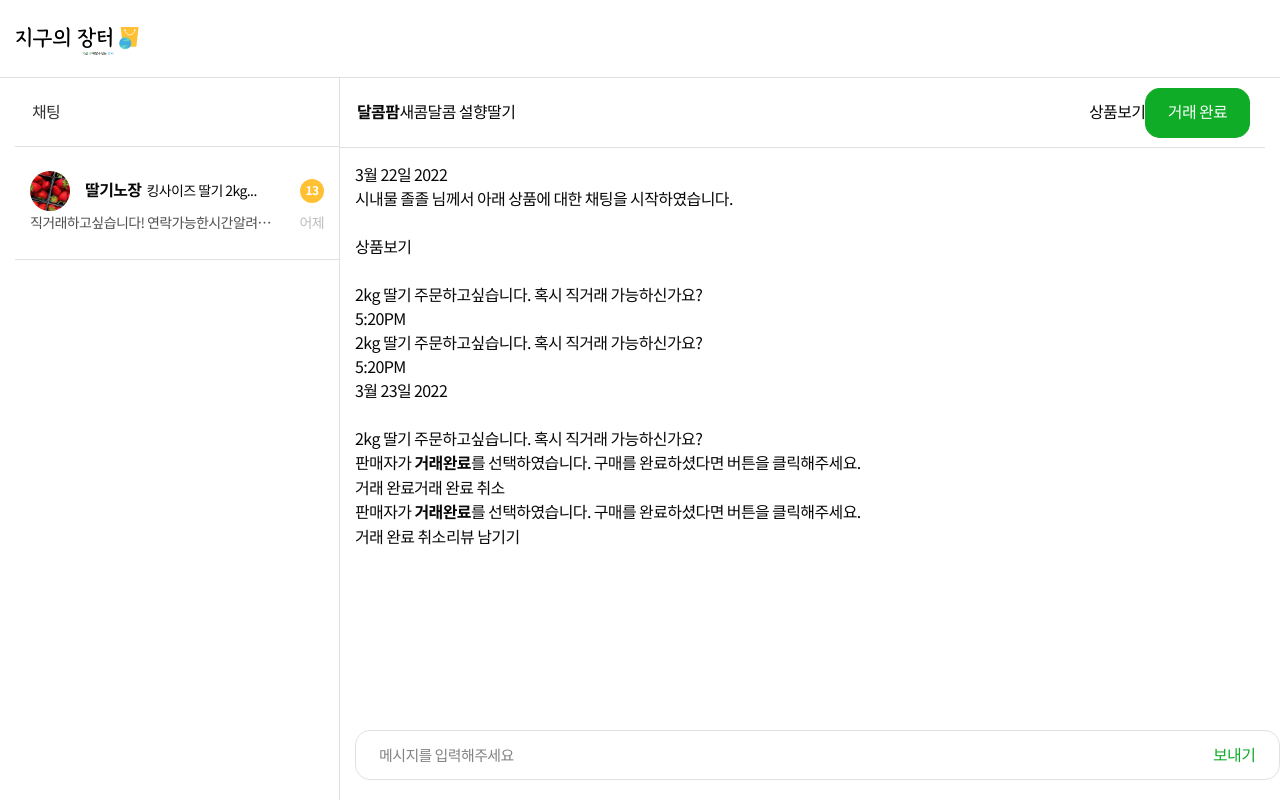
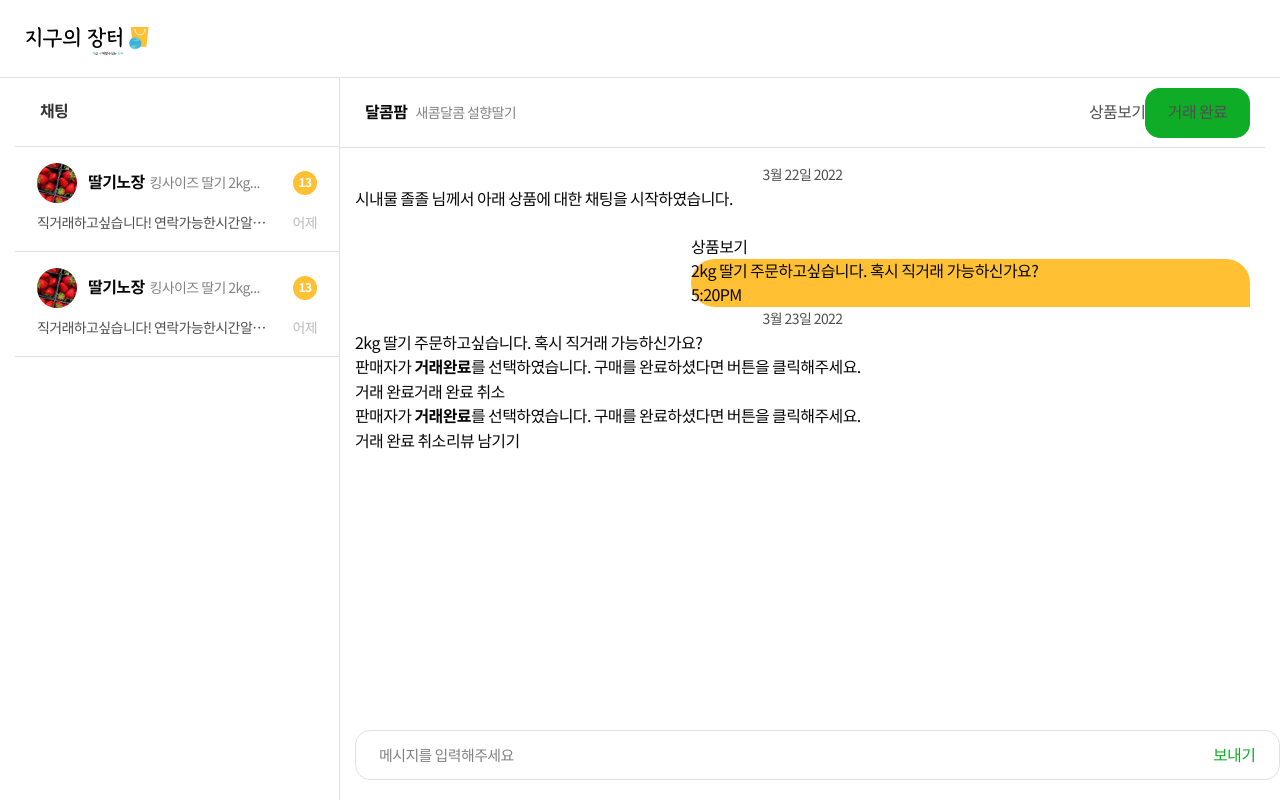
Before and after one commit to entekk1111/earthMarket, a Vue app in the folder frontend/: page /chat in a window 1280 px wide. Built offline with nearby package versions, Linux system fonts and the light colour scheme.

Commit message:
[스타일]  채팅페이지 퍼블리싱 중

```diff
--- a/frontend/src/assets/scss/_contents.scss
+++ b/frontend/src/assets/scss/_contents.scss
@@ -95,20 +95,21 @@
 //chat-wrap
 .chat-wrap {@include clear(); height: calc(100vh - 78px);
     > * {float: left;}
-    .tit-group {border-bottom: 1px solid $light02; position: relative;padding: 22px 17px;
+    .tit-group {border-bottom: 1px solid $light02; position: relative;padding: 22px 25px;font-weight: 900;
         .btn-group {position: absolute; right: 0; top: 0;}
     }
     .section-left, .section-right {height: 100%;}
     .section-left {width: 325px; border-right: 1px solid $light02;
-        > ul {
+        > ul {height: calc(100vh - 147px); overflow-y: auto; -ms-overflow-style: none;  scrollbar-width: none;
+            &::-webkit-scrollbar {display: none;}
             > li {border-bottom: 1px solid $light02;
-                a {padding: 24px 15px;display: block;
-                    .profile-group {display: flex;align-items: center; position: relative;
-                        .profile-img {position: relative; margin-right: 15px;  width: 40px; height: 40px; border-radius: 100%; overflow: hidden;
+                a {padding: 16px 22px;display: block;
+                    .profile-group {display: flex;align-items: center; position: relative; margin-bottom: 8px;
+                        .profile-img {position: relative; margin-right: 11px;  width: 40px; height: 40px; border-radius: 100%; overflow: hidden;
                             img {@include img();}
                         }
                         strong {font-weight: 900; color: $dark01;margin-right: 5px;}
-                        span {font-size: 14px; @include ellipsis();width: 130px;}
+                        span {font-size: 14px; @include ellipsis();width: 130px; color: $dark04;}
                         em { position: absolute; right: 0; font-size: 12px; color: $white; text-align: center;  width: 24px; height: 24px; background: $accent02; font-weight: 900; border-radius: 600px;}
                     }
                     .txt-group { display: flex;
@@ -122,10 +123,26 @@
     }
     .section-right {width: calc(100% - 325px);
         .tit-group {
-            .btn-group {position: absolute; right: 15px; top: 50%; margin-top: -25px;}
+            .chat-info {
+                span {color: $dark04;font-size: 14px; margin-left: 8px;}
+            }
+            .btn-group {position: absolute; right: 15px; top: 50%; margin-top: -25px;
+                a {color: $dark03;}
+
+            }
         }
         .chat-body {padding: 15px;
-            .chat-cont {  height: calc(100vh - 260px); overflow-y: auto; @include hideScrollbar();}
+            .chat-cont { height: calc(100vh - 260px); overflow-y: auto; @include hideScrollbar();
+                .date {display: block; text-align: center; font-size: 14px; color: $dark03;}
+                .chat-list { @include clear();
+                    .chat-item {
+                        width: 559px;
+                        &.chat-left {float: left;}
+                        &.chat-right {float: right;}
+                        .chat {background: $accent02; border-top-right-radius: 600px; border-top-left-radius: 600px;border-bottom-left-radius: 600px;}
+                    }
+                }
+            }
             .chat-input { position: fixed; bottom: 20px;   width: calc(100% - 355px);
                 a {color: $secondary; position: absolute; right: 25px;top: 50%;margin-top: -12px;}
             }
--- a/frontend/src/views/chat/ChatView.vue
+++ b/frontend/src/views/chat/ChatView.vue
@@ -4,19 +4,19 @@
     <section class="section-left">
       <h2 class="tit-group">채팅</h2>
       <ul>
-        <li v-for="chatList in chatLists" :key="chatList">
+        <li v-for="chatNavList in chatNavLists" :key="chatNavList">
           <a href="javascript:void(0);">
             <div class="profile-group">
               <div class="profile-img">
-                <img :src="chatList.photo" alt="" />
+                <img :src="chatNavList.photo" alt="" />
               </div>
-              <strong>{{ chatList.profileName }}</strong>
-              <span>{{ chatList.productTit }}</span>
-              <em>{{ chatList.chatNum }}</em>
+              <strong>{{ chatNavList.profileName }}</strong>
+              <span>{{ chatNavList.productTit }}</span>
+              <em>{{ chatNavList.chatNum }}</em>
             </div>
             <div class="txt-group">
-              <p>{{ chatList.chatTxt }}</p>
-              <span>{{ chatList.chatDate }}</span>
+              <p>{{ chatNavList.chatTxt }}</p>
+              <span>{{ chatNavList.chatDate }}</span>
             </div>
           </a>
         </li>
@@ -44,40 +44,36 @@
         <div class="chat-cont">
           <span class="date">3월 22일 2022</span>
           <p>시내물 졸졸 님께서 아래 상품에 대한 채팅을 시작하였습니다.</p>
-          <div class="">
-            <img src="" alt="" />
-            <div class=""></div>
-            <a href="javascript:void(0);">상품보기</a>
+
+          <!--  chat-group -->
+          <div class="chat-list">
+            <div class="chat-item chat-right">
+              <div>
+                <img src="" alt="" />
+                <div class=""></div>
+                <a href="javascript:void(0);">상품보기</a>
+              </div>
+
+              <div
+                class="chat"
+                v-for="chatBodyList in chatBodyLists"
+                :key="chatBodyList"
+              >
+                <p>{{ chatBodyList.text }}</p>
+                <span>{{ chatBodyList.time }}{{ chatBodyList.meridiem }}</span>
+              </div>
+            </div>
           </div>
-          <ul class="chat-list">
-            <li>
-              <div class="with-photo">
-                <img src="" alt="" />
-                <p>2kg 딸기 주문하고싶습니다. 혹시 직거래 가능하신가요?</p>
-                <span>5:20PM</span>
-              </div>
-            </li>
-            <li>
-              <div class="no-photo">
-                <p>2kg 딸기 주문하고싶습니다. 혹시 직거래 가능하신가요?</p>
-                <span>5:20PM</span>
-              </div>
-            </li>
-          </ul>
 
           <span class="date">3월 23일 2022</span>
-          <ul>
-            <li>
-              <div class="with-photo">
-                <img src="" alt="" />
-              </div>
-            </li>
-            <li>
-              <div class="no-photo">
+
+          <div class="chat-item">
+            <ul class="chat-list chat-right">
+              <li>
                 <p>2kg 딸기 주문하고싶습니다. 혹시 직거래 가능하신가요?</p>
-              </div>
-            </li>
-          </ul>
+              </li>
+            </ul>
+          </div>
 
           <div class="chat-result result-left">
             <p>
@@ -115,7 +111,7 @@ export default {
   name: "ChatView",
   data: function () {
     return {
-      chatLists: [
+      chatNavLists: [
         {
           photo: require("../../assets/image/board/sample01.jpg"),
           profileName: "딸기노장",
@@ -123,6 +119,22 @@ export default {
           chatNum: "13",
           chatTxt: "직거래하고싶습니다! 연락가능한시간알려주세요",
           chatDate: "어제",
+        },
+        {
+          photo: require("../../assets/image/board/sample01.jpg"),
+          profileName: "딸기노장",
+          productTit: "킹사이즈 딸기 2kg...",
+          chatNum: "13",
+          chatTxt: "직거래하고싶습니다! 연락가능한시간알려주세요",
+          chatDate: "어제",
+        },
+      ],
+
+      chatBodyLists: [
+        {
+          text: "2kg 딸기 주문하고싶습니다. 혹시 직거래 가능하신가요?",
+          time: "5:20",
+          meridiem: "PM",
         },
       ],
     };
@@ -143,7 +155,7 @@ export default {
 }
 .grab {
   max-width: 100%;
-  padding-right: 15px;
-  padding-left: 15px;
+  padding-right: 25px;
+  padding-left: 25px;
 }
 </style>
```
